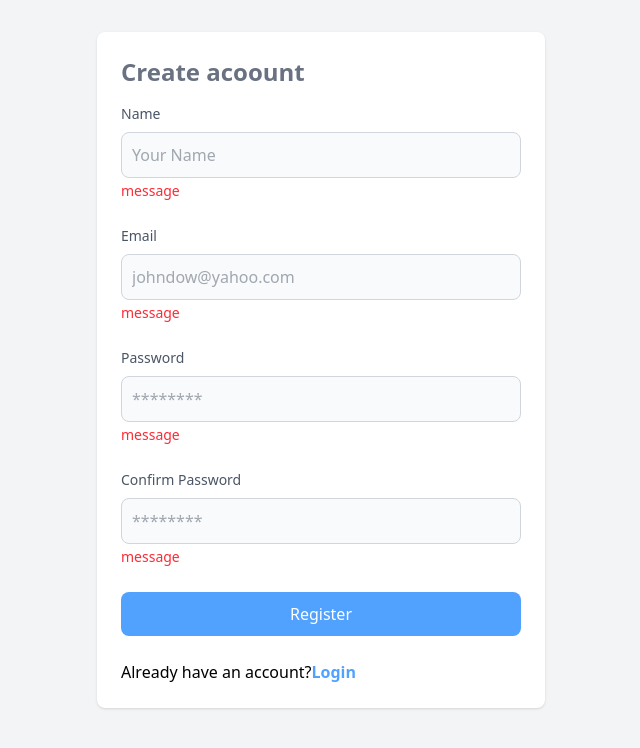
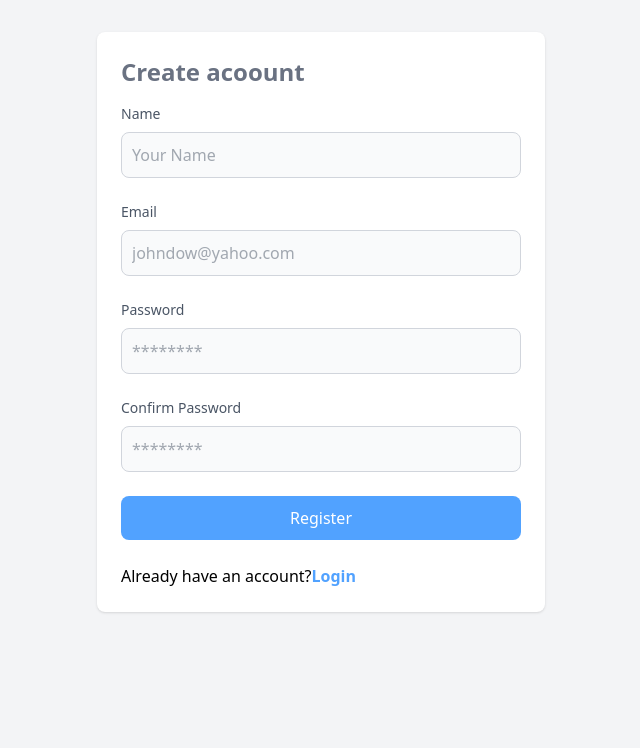
Before and after one commit to irfan-fauzi/coder-media-auth-prisma, a Next.js app: page /register in a window 1280 px wide. Shown: the top 748 px of the page, without its empty margins (319-959 px from the left). Built offline with nearby package versions, Linux system fonts and the light colour scheme.

Commit message:
database terisi, form error sukses

```diff
--- a/components/auth/FormRegister.tsx
+++ b/components/auth/FormRegister.tsx
@@ -1,8 +1,31 @@
+"use client";
 import Link from "next/link";
+import { signupCredential } from "@/lib/action";
+import { useActionState } from "react";
 
 const FormRegister = () => {
+  const initialState = {
+    values: {
+      name: "",
+      email: "",
+      password: "",
+      confirmPassword: "",
+    },
+    error: {
+      name: [],
+      email: [],
+      password: [],
+      confirmPassword: [],
+    },
+    message: undefined,
+  };
+  const [state, formAction] = useActionState(signupCredential, initialState);
+  if (typeof state.error === "object" && state.error !== null) {
+    console.log(state.error); // ✅ sekarang kebaca
+  }
+
   return (
-    <form action='' className='space-y-6'>
+    <form action={formAction} className='space-y-6'>
       <div>
         <label
           htmlFor='name'
@@ -16,9 +39,13 @@ const FormRegister = () => {
           placeholder='Your Name'
           className='bg-gray-50 border border-gray-300 text-gray-600 rounded-lg w-full p-2.5'
         />
-        <div aria-live='polite' aria-atomic='true'>
-          <span className='text-sm text-red-500'>message</span>
-        </div>
+        {typeof state.error === "object" &&
+          state.error !== null &&
+          state.error.name?.map((error: string) => (
+            <div key={error} aria-live='polite' aria-atomic='true'>
+              <span className='text-sm text-red-500'>{error}</span>
+            </div>
+          ))}
       </div>
       <div>
         <label
@@ -33,9 +60,13 @@ const FormRegister = () => {
           placeholder='johndow@yahoo.com'
           className='bg-gray-50 border border-gray-300 text-gray-600 rounded-lg w-full p-2.5'
         />
-        <div aria-live='polite' aria-atomic='true'>
-          <span className='text-sm text-red-500'>message</span>
-        </div>
+        {typeof state.error === "object" &&
+          state.error !== null &&
+          state.error.email?.map((error: string) => (
+            <div key={error} aria-live='polite' aria-atomic='true'>
+              <span className='text-sm text-red-500'>{error}</span>
+            </div>
+          ))}
       </div>
       <div>
         <label
@@ -50,26 +81,35 @@ const FormRegister = () => {
           placeholder='********'
           className='bg-gray-50 border border-gray-300 text-gray-600 rounded-lg w-full p-2.5'
         />
-        <div aria-live='polite' aria-atomic='true'>
-          <span className='text-sm text-red-500'>message</span>
-        </div>
+
+        {typeof state.error === "object" &&
+          state.error !== null &&
+          state.error.password?.map((error: string) => (
+            <div key={error} aria-live='polite' aria-atomic='true'>
+              <span className='text-sm text-red-500'>{error}</span>
+            </div>
+          ))}
       </div>
       <div>
         <label
-          htmlFor='passwordConfirm'
+          htmlFor='confirmPassword'
           className='block mb-2 text-sm font-medium text-gray-600'
         >
           Confirm Password
         </label>
         <input
           type='password'
-          name='passwordConfirm'
+          name='confirmPassword'
           placeholder='********'
           className='bg-gray-50 border border-gray-300 text-gray-600 rounded-lg w-full p-2.5'
         />
-        <div aria-live='polite' aria-atomic='true'>
-          <span className='text-sm text-red-500'>message</span>
-        </div>
+        {typeof state.error === "object" &&
+          state.error !== null &&
+          state.error.confirmPassword?.map((error: string) => (
+            <div key={error} aria-live='polite' aria-atomic='true'>
+              <span className='text-sm text-red-500'>{error}</span>
+            </div>
+          ))}
       </div>
       <button
         type='submit'
@@ -77,9 +117,10 @@ const FormRegister = () => {
       >
         Register
       </button>
-      <p>Already have an account?
+      <p>
+        Already have an account?
         <Link href='/login' className='text-blue-400 hover:underline self-end'>
-          <span className="font-semibold">Login</span>
+          <span className='font-semibold'>Login</span>
         </Link>
       </p>
     </form>
--- /dev/null
+++ b/lib/action.ts
@@ -0,0 +1,43 @@
+"use server";
+import { redirect } from "next/navigation";
+import { prisma } from "@/lib/prisma";
+import { RegisterSchema } from "@/lib/zod";
+import { hashSync } from "bcrypt-ts";
+
+export const signupCredential = async (
+  prevState: unknown,
+  formData: FormData
+) => {
+  const validatedField = RegisterSchema.safeParse(Object.fromEntries(formData));
+  if (!validatedField.success) {
+    return { error: validatedField.error.flatten().fieldErrors };
+  }
+  const { name, email, password } = validatedField.data;
+  const hashedPassword = hashSync(password, 10);
+
+  try {
+    await prisma.user.create({
+      data: {
+        name,
+        email,
+        password: hashedPassword,
+      },
+    });
+    // redirect to login page
+  } catch (error) {
+    return { error: `${error} User already exists` };
+  }
+  redirect("/login");
+};
+
+/*
+.safeParse()
+
+Sebaliknya, metode .safeParse() akan mengembalikan (return) sebuah objek hasil (result object) yang menunjukkan apakah validasi berhasil atau gagal. Metode ini tidak akan melemparkan kesalahan, sehingga Anda tidak perlu menggunakan blok try...catch. Objek hasil yang dikembalikan memiliki dua properti utama: success dan data atau error.
+
+--------------------------------------------------------------------
+.parse()
+
+Metode .parse() akan melemparkan (throw) sebuah kesalahan (error) jika validasi gagal. Hal ini berarti, jika data yang Anda berikan tidak sesuai dengan skema Zod, program Anda akan berhenti dan Anda harus menggunakan blok try...catch untuk menangkap kesalahan tersebut.
+
+*/
--- /dev/null
+++ b/lib/zod.ts
@@ -0,0 +1,15 @@
+import { object, string } from "zod";
+
+export const RegisterSchema = object({
+  name: string().min(3, "Name must be more than 1 character"),
+  email: string().email("Invalid email address"),
+  password: string()
+    .min(6, "Password must be at least 6 characters long")
+    .max(20, "Password must be less than 20 characters long"),
+  confirmPassword: string()
+    .min(6, "Confirm Password must be at least 6 characters long")
+    .max(20, "Confirm Password must be less than 20 characters long"),
+}).refine((data) => data.password === data.confirmPassword, {
+  message: "Passwords don't match",
+  path: ["confirmPassword"],
+});
```
